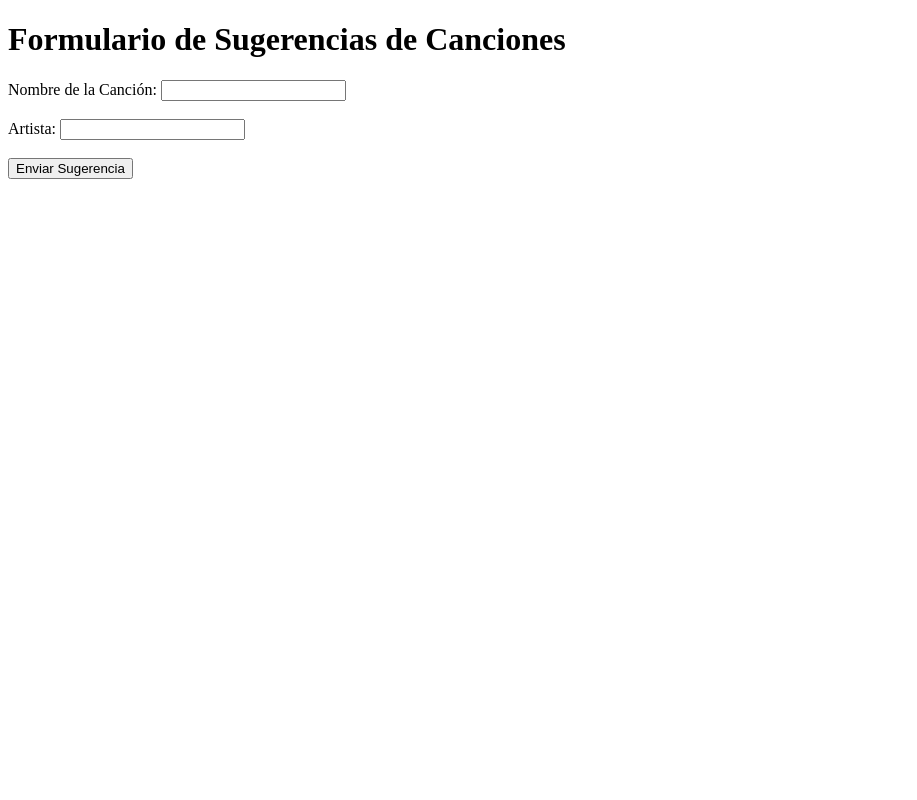
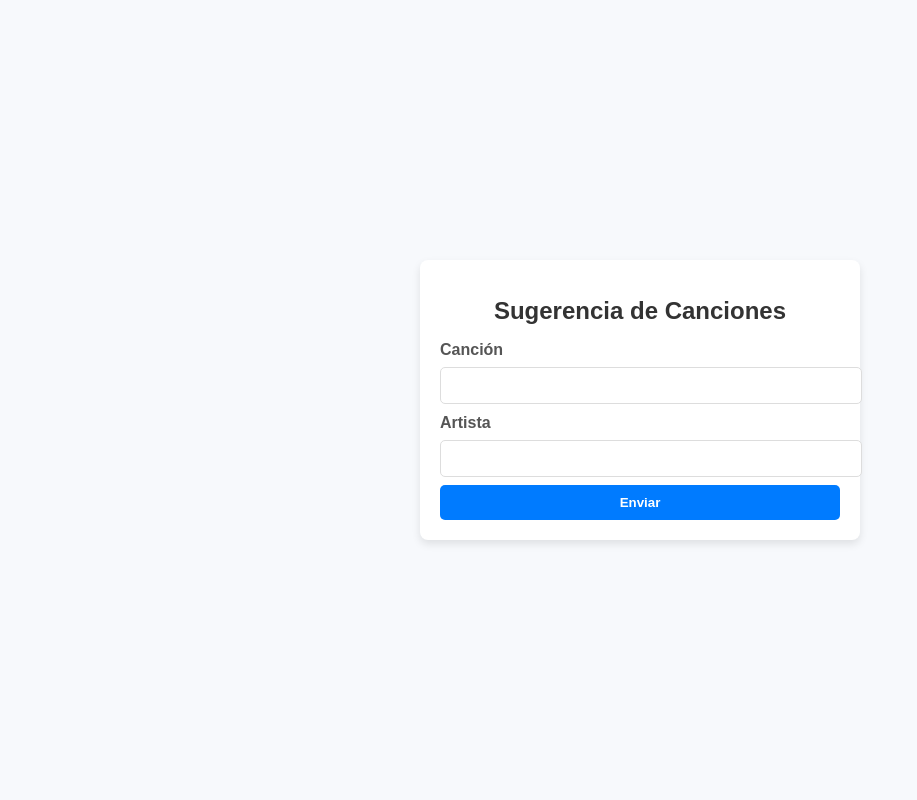
Before and after one commit to AVMDAVID/Sugerir_canciones, a Flask app: template templates/index.html in a window 1280 px wide. Shown: the whole page, without its empty margins (0-917 px from the left). Run offline with Flask 3, Linux system fonts and the light colour scheme; the template is opened without the code that fills it, so the values that code supplies are empty.

Commit message:
agregando estilo a la p+ágina

```diff
--- a/templates/index.html
+++ b/templates/index.html
@@ -2,19 +2,22 @@
 <html lang="es">
 <head>
     <meta charset="UTF-8">
+    <link rel="stylesheet" href="{{ url_for('static', filename='style.css') }}">
     <meta name="viewport" content="width=device-width, initial-scale=1.0">
     <title>Formulario de Sugerencias de Canciones</title>
 </head>
 <body>
-    <h1>Formulario de Sugerencias de Canciones</h1>
-    <form action="/enviar" method="POST">
-        <label for="cancion">Nombre de la Canción:</label>
-        <input type="text" id="cancion" name="cancion" required>
-        <br><br>
-        <label for="artista">Artista:</label>
-        <input type="text" id="artista" name="artista" required>
-        <br><br>
-        <button type="submit">Enviar Sugerencia</button>
-    </form>
+    <div class="form-container">
+        <h1>Sugerencia de Canciones</h1>
+        <form action="/enviar" method="POST">
+            <label for="cancion">Canción</label>
+            <input type="text" id="cancion" name="cancion" required>
+
+            <label for="artista">Artista</label>
+            <input type="text" id="artista" name="artista" required>
+
+            <button type="submit">Enviar</button>
+        </form>
+    </div>
 </body>
 </html>
--- /dev/null
+++ b/templates/style.css
@@ -0,0 +1,53 @@
+body {
+    font-family: Arial, sans-serif;
+    background-color: #f7f9fc;
+    display: flex;
+    justify-content: center;
+    align-items: center;
+    height: 100vh;
+    margin: 0;
+}
+
+.form-container {
+    background-color: #ffffff;
+    padding: 20px;
+    border-radius: 8px;
+    box-shadow: 0 4px 8px rgba(0, 0, 0, 0.1);
+    width: 100%;
+    max-width: 400px;
+}
+
+.form-container h1 {
+    color: #333333;
+    font-size: 24px;
+    text-align: center;
+}
+
+.form-container label {
+    display: block;
+    margin-top: 10px;
+    color: #555555;
+    font-weight: bold;
+}
+
+.form-container input[type="text"],
+.form-container button {
+    width: 100%;
+    padding: 10px;
+    margin-top: 8px;
+    border-radius: 5px;
+    border: 1px solid #dddddd;
+}
+
+.form-container button {
+    background-color: #007bff;
+    color: #ffffff;
+    font-weight: bold;
+    cursor: pointer;
+    border: none;
+    transition: background-color 0.3s;
+}
+
+.form-container button:hover {
+    background-color: #0056b3;
+}
```
